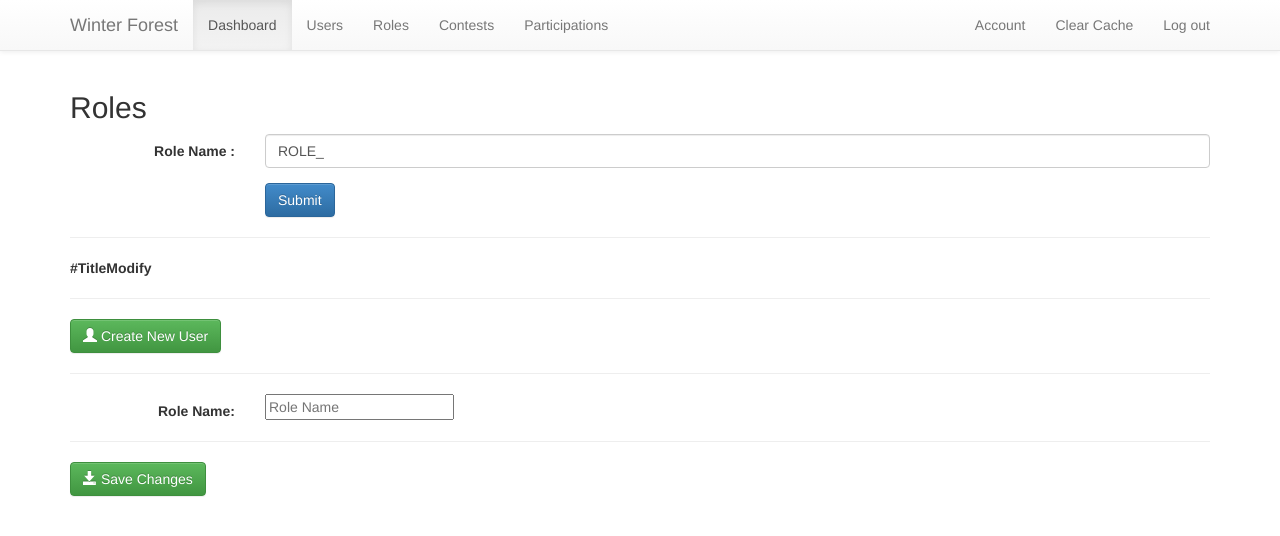
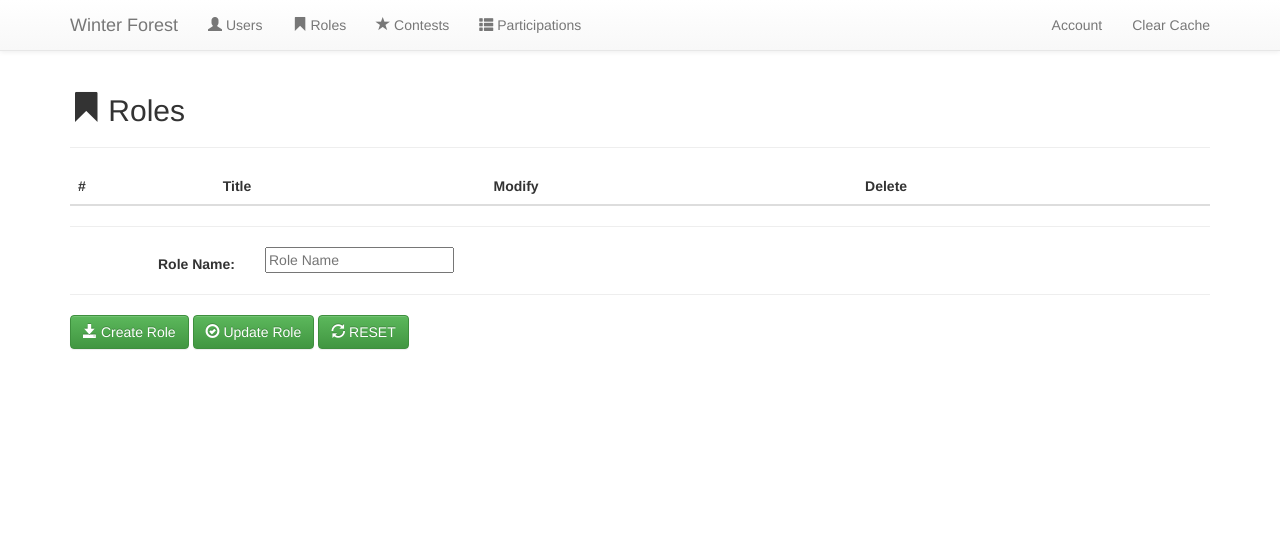
Before and after one commit to PythoO/Contest, a Flask app: page /admin/roles in a window 1280 px wide. Shown: the top 536 px of the page. Run offline with Flask 2, Linux system fonts and the light colour scheme; data that the repository does not hold is empty; parts of the project's set-up code (start-up, migrations or seed data) failed here and were passed over; some libraries are stand-ins or nearby versions.

Commit message:
Add angular and restfull

```diff
--- a/app.py
+++ b/app.py
@@ -1,9 +1,12 @@
+import models
+
 __author__ = 'pythoo'
 
 from functools import wraps
 import flask
 from flask import Flask, render_template, request, Response, session, flash, redirect, url_for
-from flask.ext.sqlalchemy import SQLAlchemy
+import flask.ext.sqlalchemy
+import flask.ext.restless
 from werkzeug.contrib.cache import SimpleCache
 
 from flask.views import MethodView
@@ -14,293 +17,82 @@ app = Flask(__name__)
 app.secret_key = 'super_secret'
 app.config['SQLALCHEMY_DATABASE_URI'] = 'sqlite:////tmp/test.db'
 
-db = SQLAlchemy(app)
-from models import *
+db = flask.ext.sqlalchemy.SQLAlchemy(app)
 
 
-def login_required(f):
-    @wraps(f)
-    def decorator_function(*args, **kwargs):
-        if session.get('logged_in') is None:
-            return redirect(url_for('login'))
-        return f(*args, **kwargs)
-    return decorator_function
+class Role(db.Model):
+    id = db.Column(db.Integer, primary_key=True)
+    name = db.Column(db.String(80))
+
+    def __init__(self, name):
+        self.name = name
+
+    def __repr__(self):
+        return '<Role %r>' % self.name
 
 
-@app.route('/<contest_id>')
-def index(contest_id):
-    """
-    Contest Home Page
-    :return:
-    """
+class User(db.Model):
+    id = db.Column(db.Integer, primary_key=True)
+    contact_name = db.Column(db.String(150))
+    email = db.Column(db.String(80))
+    role_id = db.Column(db.Integer, db.ForeignKey('role.id'))
+    role = db.relationship('Role', backref=db.backref('users', lazy='dynamic'))
+    password = db.Column(db.String(80))
 
-    """
-    campaign = MailCampaignModel()
-    campaign.name = 'CM'
-    db.session.add(campaign)
+    def __init__(self, contact_name, email, role_id, password):
+        self.contact_name = contact_name
+        self.email = email
+        self.role_id = role_id
+        self.password = password
 
-    role = RoleModel()
-    role.name = 'ROLE_ADMIN'
-    db.session.add(role)
-
-    contest = ContestModel()
-    contest.title = 'My contest title'
-    contest.home_text = 'Welcome to my super contest.'
-    contest.participation_text = 'Want to participate ? just feed this form.'
-    contest.thanks_text = 'Thank you, you\'re participation has been record.<br>Good luck.'
-    contest.mail_campaigns.append(campaign)
-    contest.role = role.id
-    db.session.add(contest)
-
-    user = UserModel()
-    user.email = 'tetutetu@yopmail.com'
-    user.first_name = 'yop'
-    user.last_name = 'mail'
-    user.password = 'yop'
-    db.session.add(user)
-
-    db.session.commit()
-    """
-    contest = ContestModel.query.filter_by(id=contest_id).first_or_404()
-    """
-    # TEST FACTORY
-    for camp in contest.mail_campaigns:
-        cp = Campaigns()
-        cp.campaign_factory(camp.name).call_api()
-
-    """
-    """
-    db.session.delete(contest)
-    db.session.commit()
-    """
-    return render_template('index.html', contest=contest)
+    def __repr__(self):
+        return '<User %r>' % self.contact_name
 
 
-@app.route('/<int:contest_id>/participation')
-def participation(contest_id):
-    """
-    Contest Home Page
-    :return:
-    """
-    contest = ContestModel.query.filter_by(id=contest_id).first_or_404()
-    return render_template('participation.html', contest=contest)
+class Contest(db.Model):
+    id = db.Column(db.Integer, primary_key=True)
+    title = db.Column(db.String(80), unique=True)
+    home_text = db.Column(db.Text())
+    participation_text = db.Column(db.Text())
+    thanks_text = db.Column(db.Text())
+    mail_campaigns = db.relationship('MailCampaign', backref='contest')
 
 
-@app.route('/<int:contest_id>/thanks')
-def thanks(contest_id):
-    """
-    Contest Home Page
-    :return:
-    """
-    contest = ContestModel.query.filter_by(id=contest_id).first_or_404()
-    return render_template('thanks.html', contest=contest)
+class MailCampaign(db.Model):
+    id = db.Column(db.Integer, primary_key=True)
+    name = db.Column(db.String(80))
+    contest_id = db.Column(db.Integer, db.ForeignKey('contest.id'))
 
 
-@app.route('/login', methods=['GET', 'POST'])
-def login():
-    error = None
-    if request.method == 'POST':
-        form_email = request.form['email']
-        form_password = request.form['password']
-        user = UserModel.query.filter_by(email=form_email).first()
-        app.logger.debug(user.password)
-        if user:
-            if form_email != user.email:
-                error = 'Oupsss not good.'
-            elif form_password != user.password:
-                error = 'Oupsss not good.'
-            else:
-                session['logged_in'] = True
-                flash('You were logged in')
-                return redirect(url_for('dashboard'))
-        else:
-            error = 'Oupsss not good 2 .'
-    return render_template('login.html', error=error)
+class Social(db.Model):
+    id = db.Column(db.Integer, primary_key=True)
+    name = db.Column(db.String(80))
+    credentials = db.Column(db.String(255))
+
+db.create_all()
+# Create the Flask-Restless API manager.
+manager = flask.ext.restless.APIManager(app, flask_sqlalchemy_db=db)
+
+"""
+role = Role('ROLE_ADMIN')
+user = User('Franck Lebrun', 'flebrun@toto.com', 1, 'bibi')
+db.session.add(role)
+db.session.add(user)
+db.session.commit()
+"""
+
+manager.create_api(Role, methods=['GET', 'POST', 'DELETE', 'PUT'])
+manager.create_api(User, methods=['GET', 'POST', 'DELETE'], exclude_columns=['password'])
 
 
-@app.route('/logout')
-def logout():
-    session.pop('logged_in', None)
-    return redirect(url_for('login'))
-
-# ####################################
-# Admin
-# ####################################
+@app.route('/admin/users')
+def users():
+    return render_template('admin/user/users.html')
 
 
-@app.route('/admin')
-@login_required
-def dashboard():
-    return render_template('admin/admin.html')
-
-
-class UserAPI(MethodView):
-
-    @login_required
-    def get(self, user_id):
-        if user_id is None:
-            all_users = UserModel.query.all()
-            all_roles = RoleModel.query.all()
-            return render_template('admin/user/user.html', users=all_users, roles=all_roles)
-        else:
-            all_roles = RoleModel.query.all()
-            user = UserModel.query.filter_by(id=user_id).first()
-            return render_template('admin/user/user.html', user=user, roles=all_roles)
-
-    @login_required
-    def post(self):
-        try:
-            user = UserModel()
-            save_user(user)
-        except ValueError as e:
-            app.logger.debug(e.message)
-            return 'false'
-        return 'true'
-
-    @login_required
-    def delete(self, user_id):
-        try:
-            user = UserModel.query.filter_by(id=user_id).first()
-            db.session.delete(user)
-            db.session.commit()
-        except ValueError as e:
-            app.logger.debug(e.message)
-            return 'false'
-        return 'true'
-
-    @login_required
-    def put(self, user_id):
-        try:
-            user = UserModel.query.filter_by(id=user_id).first()
-            save_user(user)
-        except ValueError as e:
-            app.logger.debug(e.message)
-            return 'false'
-        return 'true'
-
-user_view = UserAPI.as_view('user_api')
-app.add_url_rule('/admin/users/', defaults={'user_id': None}, view_func=user_view, methods=['GET'])
-app.add_url_rule('/admin/users/', view_func=user_view, methods=['POST'])
-app.add_url_rule('/admin/users/<int:user_id>', view_func=user_view, methods=['GET', 'PUT', 'DELETE'])
-
-
-class RoleApi(MethodView):
-    @staticmethod
-    def get(role_id):
-        if role_id is None:
-            all_roles = RoleModel.query.all()
-            return render_template('admin/role/roles.html', roles=all_roles)
-        else:
-            role = RoleModel.query.filter_by(id=role_id).first()
-            return render_template('admin/role/roles.html', role=role)
-
-    @staticmethod
-    def post():
-        try:
-            role = RoleModel()
-            if request.form['role_name']:
-                role.name = request.form['role_name']
-                db.session.add(role)
-                db.session.commit()
-        except ValueError as e:
-            app.logger.debug(e.message)
-            return 'false'
-        return 'true'
-
-    @staticmethod
-    def put(role_id):
-        try:
-            role = RoleModel.query.filter_by(id=role_id).first()
-            if request.form['role_name']:
-                role.name = request.form['role_name']
-                db.session.add(role)
-                db.session.commit()
-        except ValueError as e:
-            app.logger.debug(e.message)
-            return 'false'
-        return 'true'
-
-    @staticmethod
-    def delete(role_id):
-        try:
-            role = RoleModel.query.filter_by(id=role_id).first()
-            db.session.delete(role)
-            db.session.commit()
-        except ValueError as e:
-            app.logger.debug(e.message)
-            return 'false'
-        return 'true'
-
-role_view = RoleApi.as_view('role_api')
-app.add_url_rule('/admin/roles', defaults={'role_id': None}, view_func=role_view, methods=['GET'])
-app.add_url_rule('/admin/roles', view_func=role_view, methods=['POST'])
-app.add_url_rule('/admin/roles/<int:role_id>', view_func=role_view, methods=['GET', 'PUT', 'DELETE'])
-
-
-@app.route('/test')
-def test():
-    all_roles = RoleModel.query.all()
-    return flask.jsonify(json_list=[i.serialize for i in all_roles])
-
-
-@app.route('/admin/contests')
-@login_required
-def contests():
-    page_contests = cache.get('page_contests')
-    if page_contests is None:
-        all_contests = ContestModel.query.all()
-        page_contests = render_template('admin/contest/contests.html', contests=all_contests)
-        cache.set('page_contests', page_contests, timeout=2*60)
-    return page_contests
-
-
-@app.route('/admin/contests/<int:contest_id>', methods=['GET', 'PUT', 'DELETE'])
-@login_required
-def contests_modify(contest_id):
-    contest = ContestModel.query.filter_by(id=contest_id).first()
-    all_roles = RoleModel.query.all()
-    return render_template('admin/contest/contest.html', contest=contest, roles=all_roles)
-
-
-@app.route('/admin/participations')
-@login_required
-def participations():
-    return render_template('admin/participations.html')
-
-
-def save_user(user):
-    """
-    Function to save user for create and modify actions
-    :param user:
-    :return:
-    """
-    try:
-        if request.form['first_name']:
-            user.first_name = request.form['first_name']
-        if request.form['last_name']:
-            user.last_name = request.form['last_name']
-        if request.form['email']:
-            user.email = request.form['email']
-        if request.form['password']:
-            user.password = request.form['password']
-        if request.form['role']:
-            user.role_id = request.form['role']
-
-        db.session.merge(user)
-        db.session.commit()
-    except Exception, e:
-        app.logger.debug(e.message)
-
-
-def save_role(role):
-    """
-    Function to save role for create and modify actions.
-    :param role:
-    :return:
-    """
-    role.name = request.form['name']
-    db.session.add(role)
-    db.session.commit()
+@app.route('/admin/roles')
+def roles():
+    return render_template('admin/role/roles.html')
 
 
 if __name__ == '__main__':
--- a/templates/admin/layout.html
+++ b/templates/admin/layout.html
@@ -42,16 +42,15 @@
             </div>
             <div class="navbar-collapse collapse">
                 <ul class="nav navbar-nav">
-                    <li class="active"><a href="{{ url_for('dashboard') }}">Dashboard</a></li>
-                    <li><a href="{{ url_for('user_api') }}">Users</a></li>
-                    <li><a href="{{ url_for('role_api') }}">Roles</a></li>
-                    <li><a href="{{ url_for('contests') }}">Contests</a></li>
-                    <li><a href="{{ url_for('participations') }}">Participations</a></li>
+                    <li><a href="{{ url_for('users') }}"><span class="glyphicon glyphicon-user"></span> Users</a></li>
+                    <li><a href="{{ url_for('roles') }}"><span class="glyphicon glyphicon-bookmark"></span> Roles</a></li>
+                    <li><a href="{{ url_for('roles') }}"><span class="glyphicon glyphicon-star"></span> Contests</a></li>
+                    <li><a href="{{ url_for('roles') }}"><span class="glyphicon glyphicon-th-list"></span> Participations</a></li>
                 </ul>
                 <ul class="nav navbar-nav navbar-right">
                     <li><a href="">Account</a></li>
                     <li><a href="">Clear Cache</a></li>
-                    <li><a href="{{ url_for('logout') }}">Log out</a></li>
+
                 </ul>
             </div>
             <!--/.nav-collapse -->
--- a/templates/admin/role/roles.html
+++ b/templates/admin/role/roles.html
@@ -3,28 +3,9 @@
 {% block title %}Roles{%endblock%}
 
 {% block body %}
-<h2>Roles</h2>
-<div>
-    <form action="{% if role %}{{url_for('role_api', role_id=role.id)}}{% endif %}" method="post" role="form"
-          class="form-horizontal role_form">
-        <div class="form-group">
-            <label class="col-sm-2 control-label">Role Name :</label>
-
-            <div class="col-sm-10">
-                <input type="text" name="role_name" class="form-control"
-                       value="{% if role %}{{ role.name }}{% else %}ROLE_{% endif %}" placeholder="ROLE_"/>
-            </div>
-        </div>
-
-        <div class="form-group">
-            <div class="col-sm-offset-2 col-sm-10">
-                <input type="submit" class="btn btn-primary" value="Submit" />
-            </div>
-        </div>
-    </form>
-</div>
-{% if roles %}
-<div class="table-responsive">
+<h2><span class="glyphicon glyphicon-bookmark"></span> Roles</h2>
+<hr>
+<div ng-app="" ng-controller="customersController">
     <table class="table table-striped">
         <thead>
         <tr>
@@ -34,65 +15,43 @@
             <th>Delete</th>
         </tr>
         </thead>
-        <tbody>
-        {% for role in roles %}
-        <tr>
-            <td>{{ role.id }}</td>
-            <td>{{ role.name }}</td>
-            <td><a href="{{url_for('role_api', role_id=role.id)}}" class="btn btn-primary">Modify</a></td>
-            <td>
-                <form class="role_delete" action="{{ url_for('role_api', role_id=role.id) }}">
-                    <input type="submit" class="btn btn-warning" onclick="return confirm('Are you sure !!');"
-                           value="Delete">
-                </form>
-
-            </td>
-        </tr>
-        {% endfor %}
-        </tbody>
-        <tfoot></tfoot>
-    </table>
-</div>
-{% endif %}
-
-<hr>
-<div ng-app="" ng-controller="customersController">
-    <table>
-        <thead>
-        <tr>
-            <th>#</th>
-            <th>Title</th>
-            <th>Modify</th>
-        </tr>
-        </thead>
         <tr ng-repeat="x in roles">
             {% raw %}
             <td>{{ x.id }}</td>
             <td>{{ x.name }}</td>
             {% endraw %}
             <td>
-                <button class="btn" ng-click="editRole(x.id)">
+                <button class="btn btn-primary" ng-click="editRole($index)">
                     <span class="glyphicon glyphicon-pencil"></span>  Edit
+                </button>
+            </td>
+            <td>
+                <button class="btn btn-warning" ng-click="deleteRole(x.id, $index)">
+                    <span class="glyphicon glyphicon-pencil"></span>  Delete
                 </button>
             </td>
         </tr>
     </table>
     <hr>
-    <button class="btn btn-success" ng-click="editUser('new')">
-        <span class="glyphicon glyphicon-user"></span> Create New User
-    </button>
-    <hr>
     <form class="form-horizontal">
         <div class="form-group">
-          <label class="col-sm-2 control-label">Role Name:</label>
-          <div class="col-sm-10">
-            <input type="text" ng-model="name" placeholder="Role Name">
-          </div>
+            <label class="col-sm-2 control-label">Role Name:</label>
+
+            <div class="col-sm-10">
+                <input type="hidden" ng-model="id">
+                <input type="text" ng-model="name" placeholder="Role Name">
+            </div>
         </div>
     </form>
     <hr>
-    <button class="btn btn-success" ng-disabled="error || incomplete">
-        <span class="glyphicon glyphicon-save"></span> Save Changes
+    <button class="btn btn-success" ng-click="createRole()">
+        <span class="glyphicon glyphicon-save"></span> Create Role
+    </button>
+    <button class="btn btn-success" ng-click="updateRole()">
+        <span class="glyphicon glyphicon-ok-circle"></span> Update Role
+    </button>
+    <button class="btn btn-success" ng-click="reset()">
+        <span class="glyphicon glyphicon-refresh"></span> RESET
     </button>
 </div>
 
@@ -103,56 +62,60 @@ function customersController($scope,$http) {
     $scope.edit = true;
     $scope.error = false;
     $scope.incomplete = false;
-    $http.get("{{url_for('test')}}")
+    $http.get("/api/role")
     .success(function(data) {
-        $scope.roles = data.json_list;
-        console.log($scope.roles);
+        $scope.roles = data.objects;
     });
 
     $scope.editRole = function(id) {
         if (id == 'new') {
-            $scope.edit = true;
-            $scope.incomplete = true;
             $scope.name = '';
+            $scope.id='';
         } else {
-            $scope.edit = false;
-            console.log($scope.roles);
             $scope.name = $scope.roles[id].name;
+            $scope.id = $scope.roles[id].id;
         }
     };
+
+    $scope.createRole = function() {
+        var data = { name: $scope.name };
+        $http.post("/api/role", data)
+        .success(function(data, status, headers) {
+            $http.get(headers("location")).success(function(data){
+                $scope.roles.push(data)
+            });
+        });
+    };
+
+    $scope.updateRole = function() {
+        var data = { name: $scope.name };
+        $http.put("/api/role/" + $scope.id, data)
+            .success(function(data, status, headers) {
+                    $http.get("/api/role")
+                        .success(function(data) {
+                        $scope.roles = data.objects;
+                    });
+            });
+    };
+
+    $scope.deleteRole = function(id, index) {
+        var r = confirm('Are you sure !!');
+        if (r == true) {
+            $http.delete("/api/role/"+ id)
+            .success(function(data, status, headers) {
+                $scope.roles.splice(index, 1)
+            });
+        }
+    };
+
+    $scope.reset = function() {
+        $scope.name = "";
+    };
+    $scope.reset();
 }
+
 </script>
 {% endblock %}
 
 {% block javascript %}
-<script type="text/javascript">
-jQuery(document).ready(function ($) {
-
-    $(".role_form").submit(function(e){
-        e.preventDefault();
-        var form = $(this).serializeArray();
-        var url = $(this).attr("action");
-        $.ajax({
-            data: form,
-            url: url,
-            type:{% if role %}"PUT"{% else %}"POST"{% endif %},
-            success:function(response){
-                window.location = '{{ url_for('role_api') }}'
-            }
-        });
-    });
-
-    $(".role_delete").click(function(e){
-        e.preventDefault();
-        var url = $(this).attr("action");
-        $.ajax({
-            url: url,
-            type:"DELETE",
-            success:function(response){
-                window.location = '{{ url_for('role_api') }}'
-            }
-        });
-    });
-});
-</script>
 {% endblock %}
```
Also changed, not shown: models.py (+0 -42 lines), templates/admin/user/users.html (+7 -6 lines).
